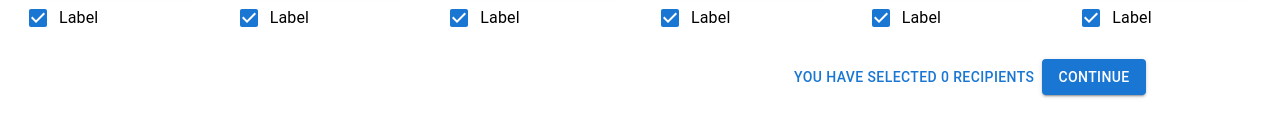
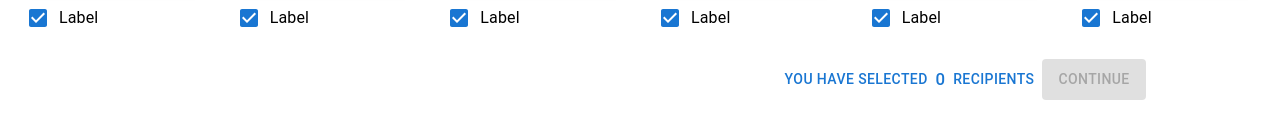
Before and after one commit to EnesFly/match-medic, a React (Vite) app: page / in a window 1280 px wide. Shown: the part 397-536 px from the top of the page. Built offline with nearby package versions, Linux system fonts and the light colour scheme.

Commit message:
issue-6: Made the button disable itself when no clinics are selected. Also make the clinic count bigger in the info text.

```diff
--- a/src/components/Button.jsx
+++ b/src/components/Button.jsx
@@ -7,8 +7,21 @@ export default function ButtonComponent() {
 
     return (
         <div style={{ display: 'flex', justifyContent: 'flex-end', paddingRight: '10%' }}>
-            <Button variant="text">You have selected {selectedRecipients} recipients</Button>
-            <Button variant="contained" color="primary">
+
+            <Button variant="text">
+                You have selected
+                &nbsp;
+                <span style={{ fontSize: '1.2em' }}>{selectedRecipients}</span>
+                &nbsp;
+                recipients
+            </Button>
+
+            <Button
+                variant="contained"
+                color="primary"
+                // Disable the button when there are less then 1 recipients selected.
+                disabled={selectedRecipients < 1}
+            >
                 Continue
             </Button>
         </div>
```
